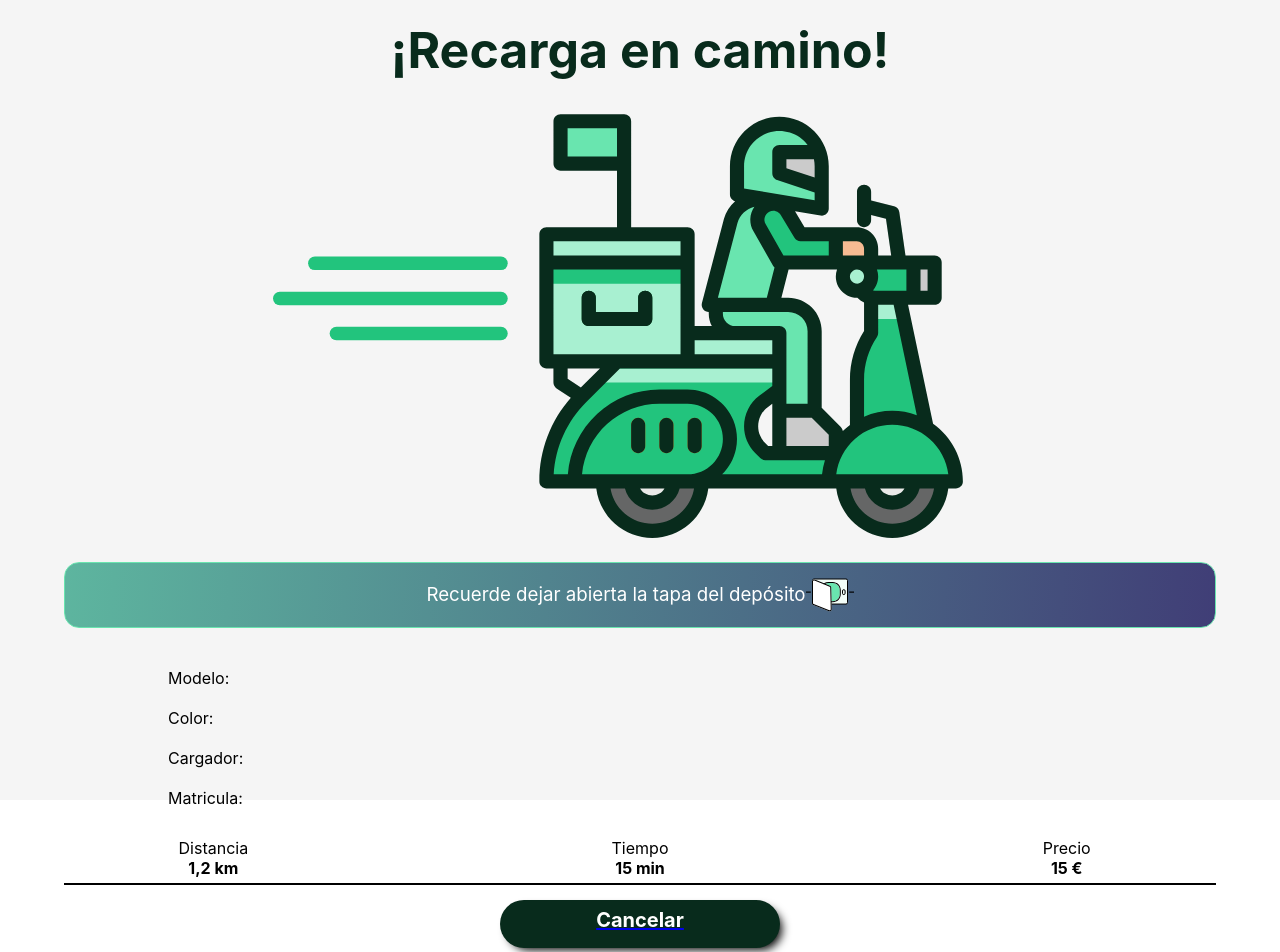
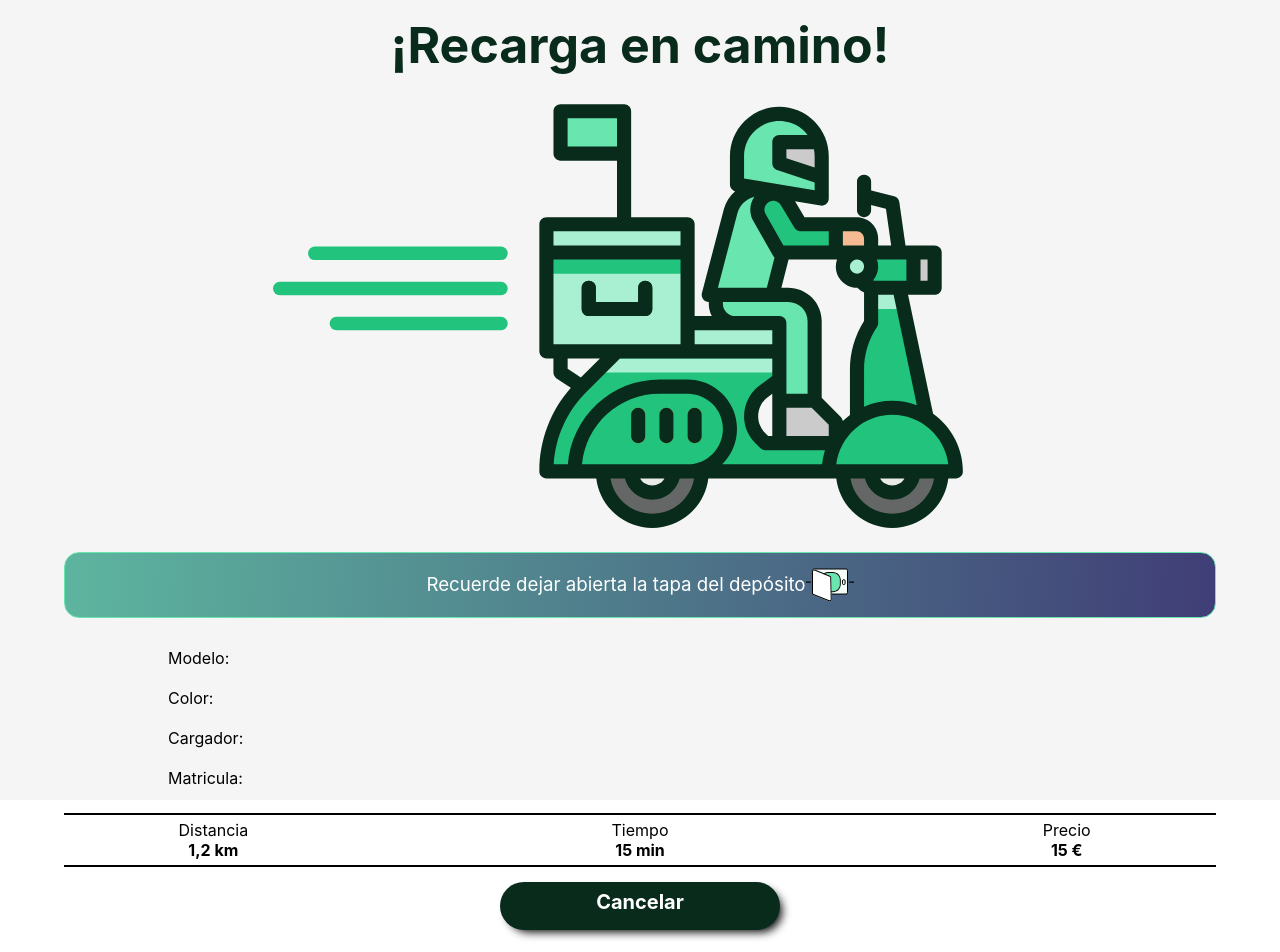
Before and after one commit to sonimik13/coches_electricos, a React (Create React App) app in the folder fsFront/: page /recarga1 in a window 1280 px wide. Shown: the top 952 px of the page. Built offline with nearby package versions, Linux system fonts and the light colour scheme; no server answers.

Commit message:
css retocado

```diff
--- a/fsFront/src/Components/Recarga/Recarga1/Recarga1.css
+++ b/fsFront/src/Components/Recarga/Recarga1/Recarga1.css
@@ -7,10 +7,10 @@ div.main-recarga1 {
   height: 100vh;
 }
 h1.text-recarga {
-  color: #082B1C;
+  color: #082b1c;
   font-size: 50px;
   text-align: center;
-  margin: 20px auto;
+  margin: 15px auto;
 }
 
 img#imagen-moto {
@@ -19,10 +19,10 @@ img#imagen-moto {
 }
 div.text-tapa {
   margin: 10px auto;
-  border: 1px solid #69E5AF;
+  border: 1px solid #69e5af;
   border-radius: 15px;
   align-items: center;
-  background: linear-gradient(94.06deg, #69E5AF -40.19%, #340D66 141.01%);
+  background: linear-gradient(94.06deg, #69e5af -40.19%, #340d66 141.01%);
   color: white;
   display: flex;
   justify-content: center;
@@ -30,16 +30,15 @@ div.text-tapa {
   width: 90%;
   padding: 15px;
 }
-div.text-tapa  h3 {
+div.text-tapa h3 {
   font-weight: normal;
 }
-
 
 div.modelo-matricula {
   display: flex;
   flex-direction: column;
   justify-content: center;
-  margin: 20px auto;
+  margin: 10px auto;
   width: 80%;
   line-height: 2.5;
 }
@@ -68,11 +67,12 @@ div.distancia-column {
   width: 100%;
 }
 
-div.boton-cancelar  {
+div.boton-cancelar {
   width: 280px;
   height: 48px;
   padding: 8px 90px 8px 90px;
   margin: 10px auto;
+  margin-bottom: 20px;
   text-align: center;
   color: white;
   font-weight: bolder;
@@ -81,3 +81,11 @@ div.boton-cancelar  {
   box-shadow: 5px 5px 10px -3px black;
   border-radius: 55px;
 }
+div.main-recarga1 a {
+  text-decoration: none;
+}
+
+div.boton-cancelar:hover {
+  cursor: pointer;
+  transform: scale(1.02);
+}
--- a/fsFront/src/Components/Recarga/Recarga1/Recarga1.js
+++ b/fsFront/src/Components/Recarga/Recarga1/Recarga1.js
@@ -21,14 +21,11 @@ function Recarga1() {
   return (
     <div className="main-recarga1">
       <h1 className="text-recarga">¡Recarga en camino!</h1>
-
       <img src={motocarga} alt="motocarga" id="imagen-moto"></img>
-
       <div className="text-tapa">
         <h3>Recuerde dejar abierta la tapa del depósito</h3>
         <img src={deposito} alt="deposito" id="imagen-deposito"></img>
       </div>
-
       <div className="modelo-matricula">
         <div className="modelo-row">
           <p className="modelo">Modelo:</p>
@@ -47,6 +44,7 @@ function Recarga1() {
           <h4>{user ? user.coches[0].matricula : ""}</h4>
         </div>
       </div>
+      <hr />
       <div className="distancia-tiempo">
         <div className="distancia-column">
           <p>Distancia</p>
```
